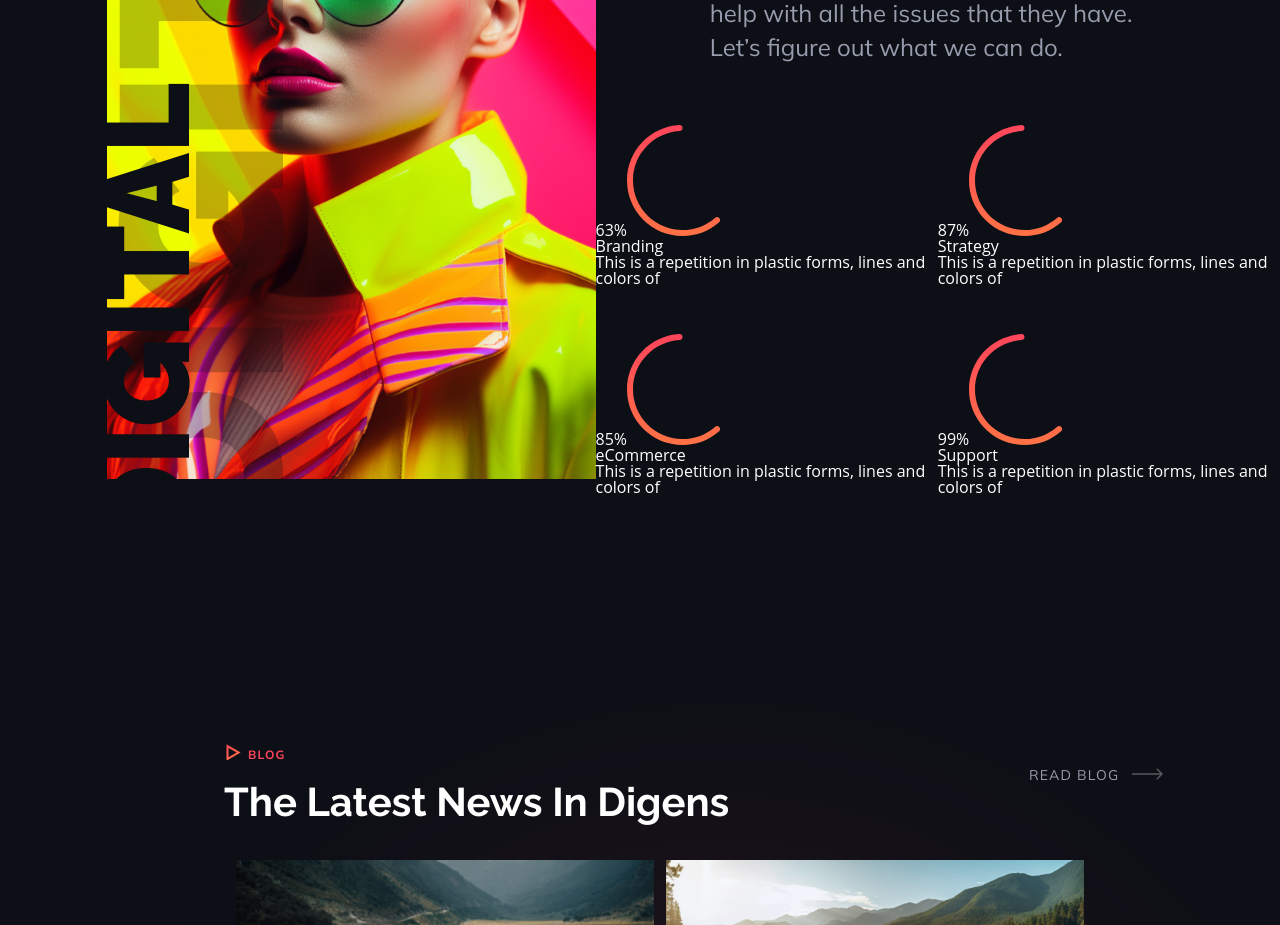
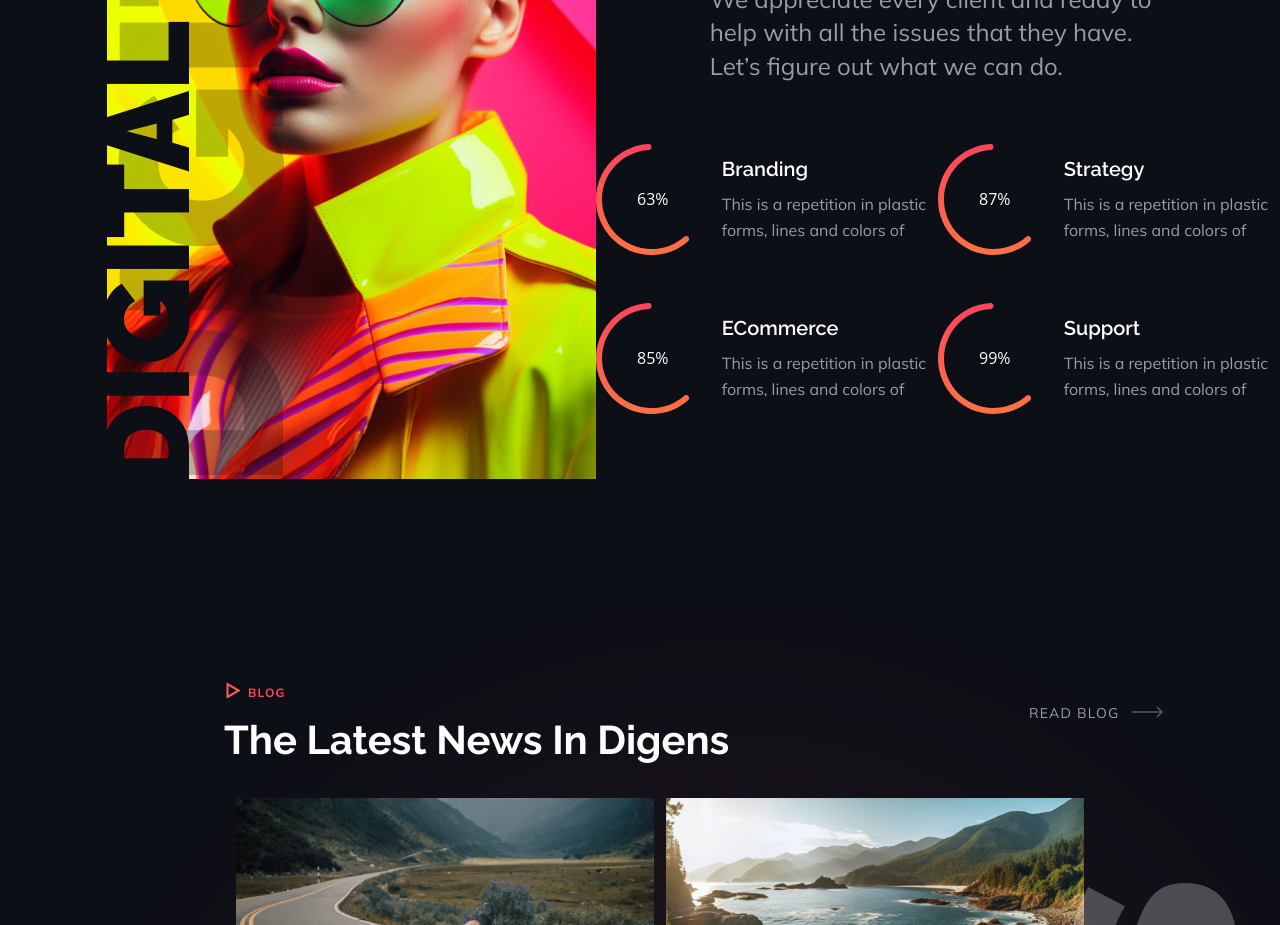
Before and after one commit to AnastasiiaSorina/html-css-markup, a React app: page / in a window 1280 px wide. Shown: the part 2980-3905 px from the top of the page. Built offline with nearby package versions, Linux system fonts and the light colour scheme; the HTML template or start-up script is replaced by a standard one.

Commit message:
Update index.scss

```diff
--- a/src/_styles/index.scss
+++ b/src/_styles/index.scss
@@ -20,7 +20,8 @@
 @import "service-item";
 @import "services-preview";
 @import "gallery";
+@import "product-item";
+@import "products-section";
 @import "blog-item";
-@import "products-section";
 @import "blog-section";
 @import "footer";
```
